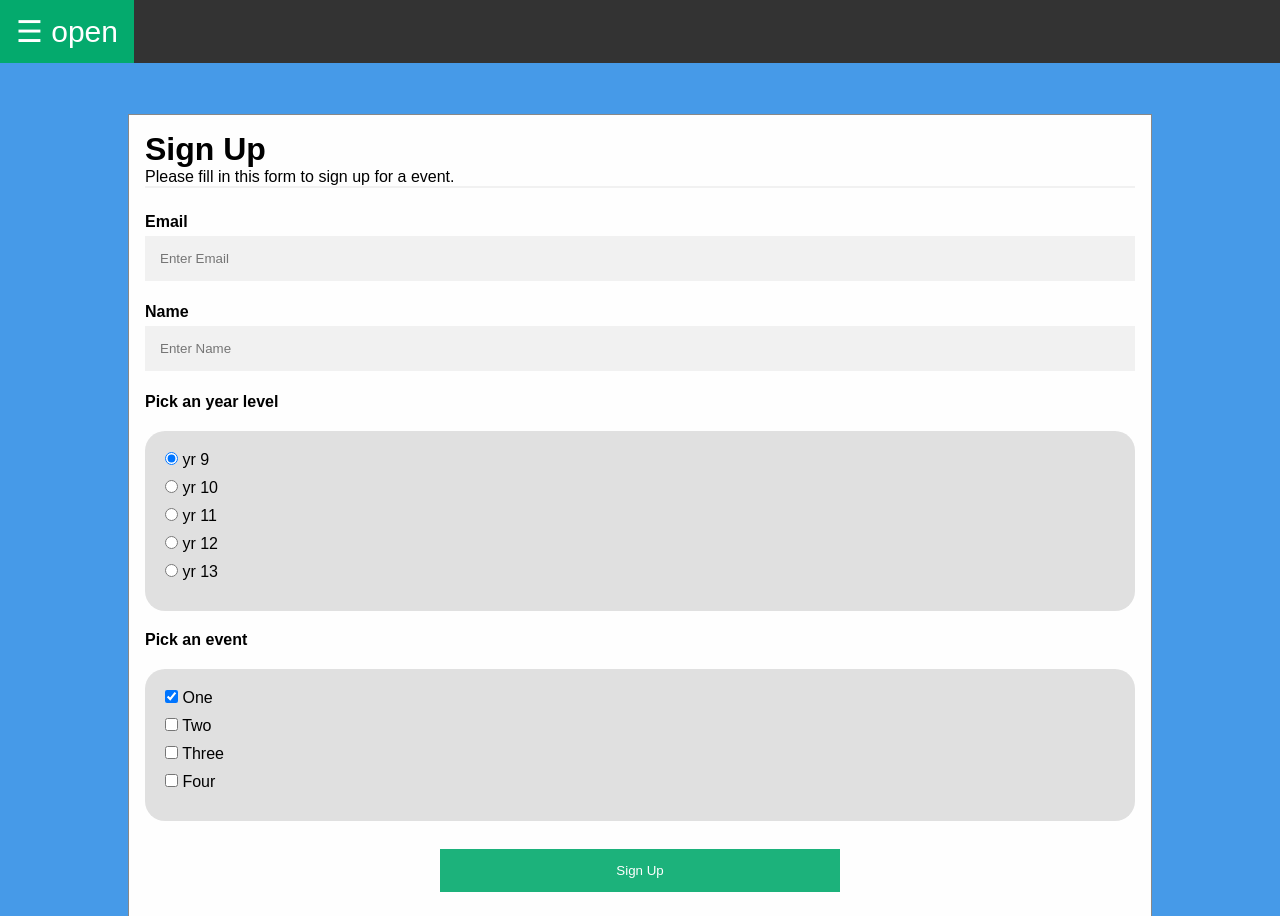
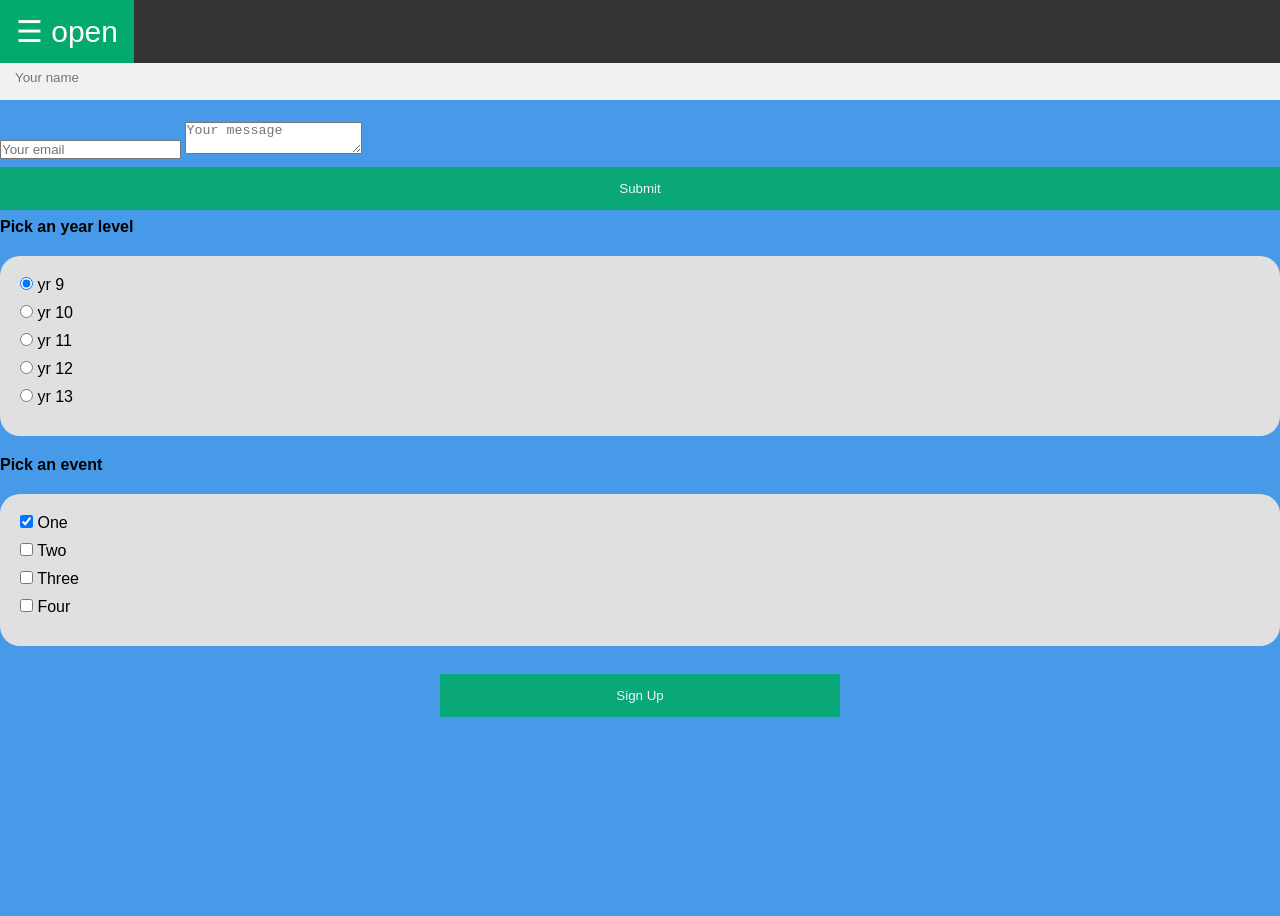
Before and after one commit to APhrog/SwimmingThingForSchoolPlzHelpImStuckInHere, a plain HTML site: page signup.html in a window 1280 px wide. Shown: the top 916 px of the page. After the commit the page ends 800 px from the top, so only its background shows below. Drawn offline with Linux system fonts and the light colour scheme.

Commit message:
Update signup.html

```diff
--- a/signup.html
+++ b/signup.html
@@ -128,18 +128,11 @@ hr {
 
 
 
-<form class="modal-content" action="https://formsubmit.io/rileyshorttsmith@camhigh.school.nz" method="POST">
-<input type="hidden" name="_captcha" value="false">
-    <div class="container">
-      <h1>Sign Up</h1>
-      <p>Please fill in this form to sign up for a event.</p>
-      <hr>
-
-      <label for="email"><b>Email</b></label>
-      <input type="text" placeholder="Enter Email" name="email" required>
-
-      <label for="name"><b>Name</b></label>
-      <input type="text" placeholder="Enter Name" name="name" required>
+<form action="https://getform.io/f/aolowomb" method="POST">
+  <input type="text" name="name" placeholder="Your name" required>
+  <input type="email" name="email" placeholder="Your email" required>
+  <textarea name="message" placeholder="Your message" required></textarea>
+  <button type="submit">Submit</button>
 
       <b>Pick an year level</b>
 <div class="option-group">
```
